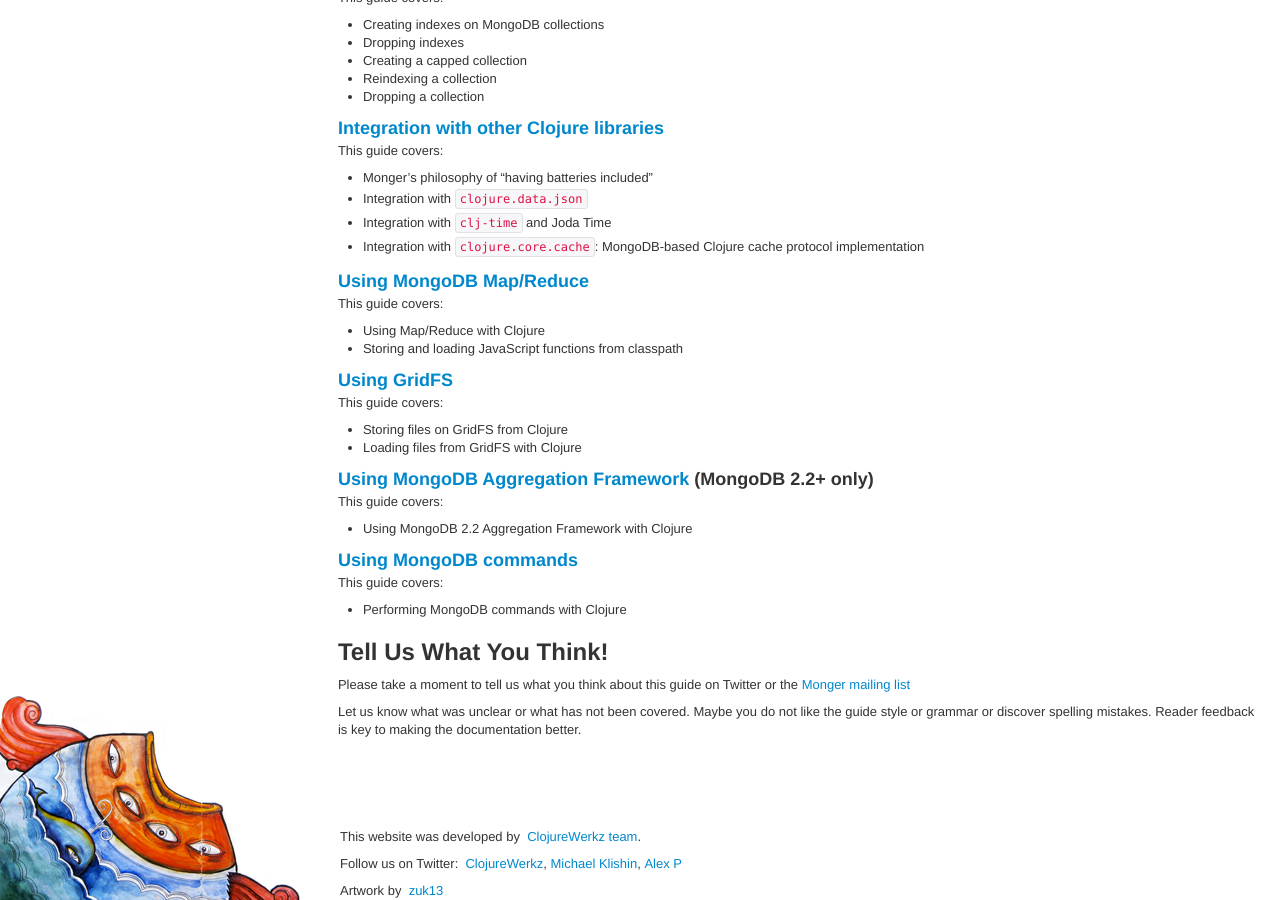
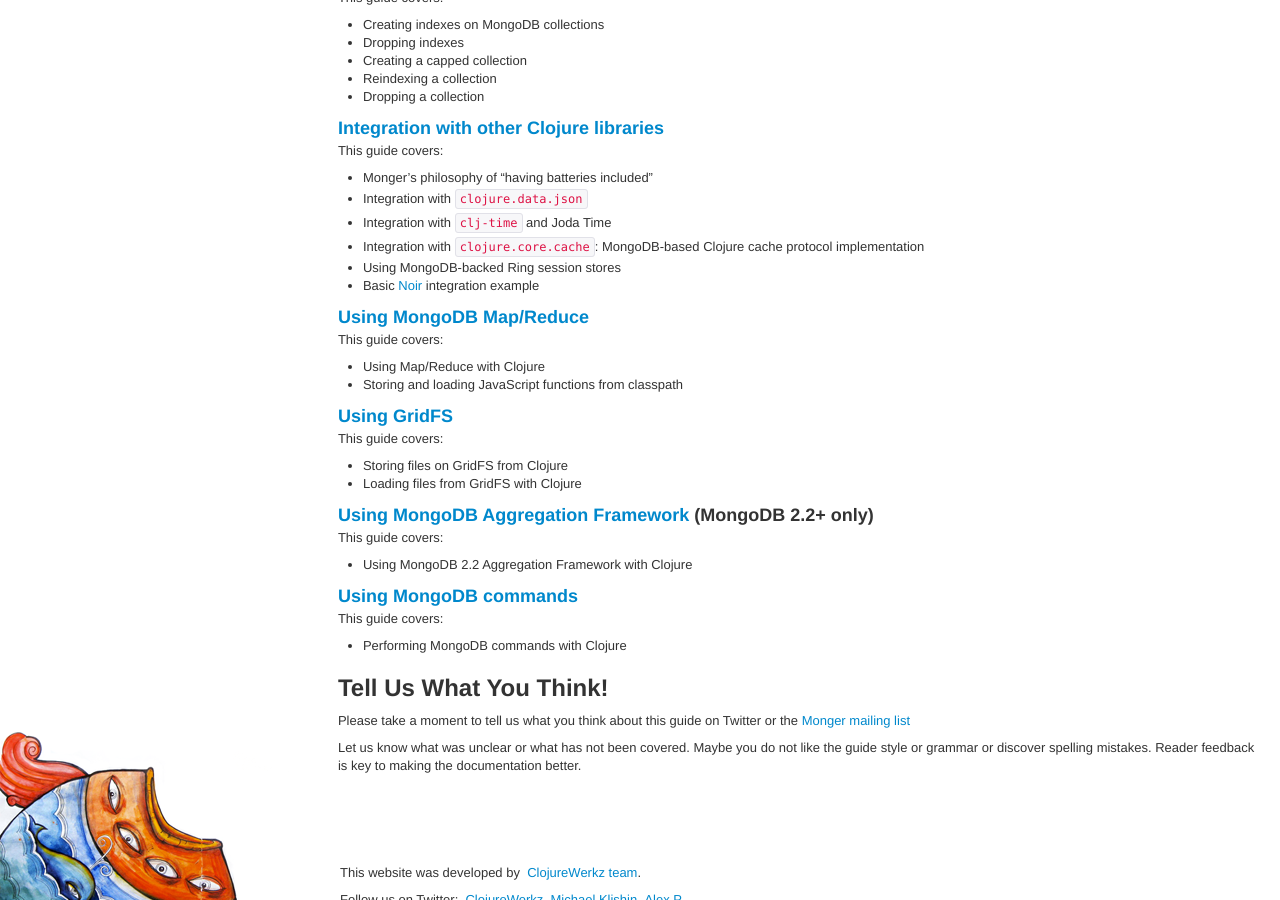
Before and after one commit to clojurewerkz/monger.docs, a Jekyll site: the page built from articles/guides.md, in a window 1280 px wide and 900 px high, scrolled down 1188 px. Built offline with Jekyll 4.4.1, drawn with Linux system fonts in a browser that asks for light colours; some web fonts are replaced.

Commit message:
Minor TOC updates

```diff
--- a/articles/guides.md
+++ b/articles/guides.md
@@ -104,7 +104,8 @@ This guide covers:
  * Integration with `clojure.data.json`
  * Integration with `clj-time` and Joda Time
  * Integration with `clojure.core.cache`: MongoDB-based Clojure cache protocol implementation
-
+ * Using MongoDB-backed Ring session stores
+ * Basic [Noir](http://webnoir.org) integration example
 
 
 ### [Using MongoDB Map/Reduce](/articles/mapreduce.html)
```
Also changed, not shown: articles/integration.md (+2 -0 lines).
